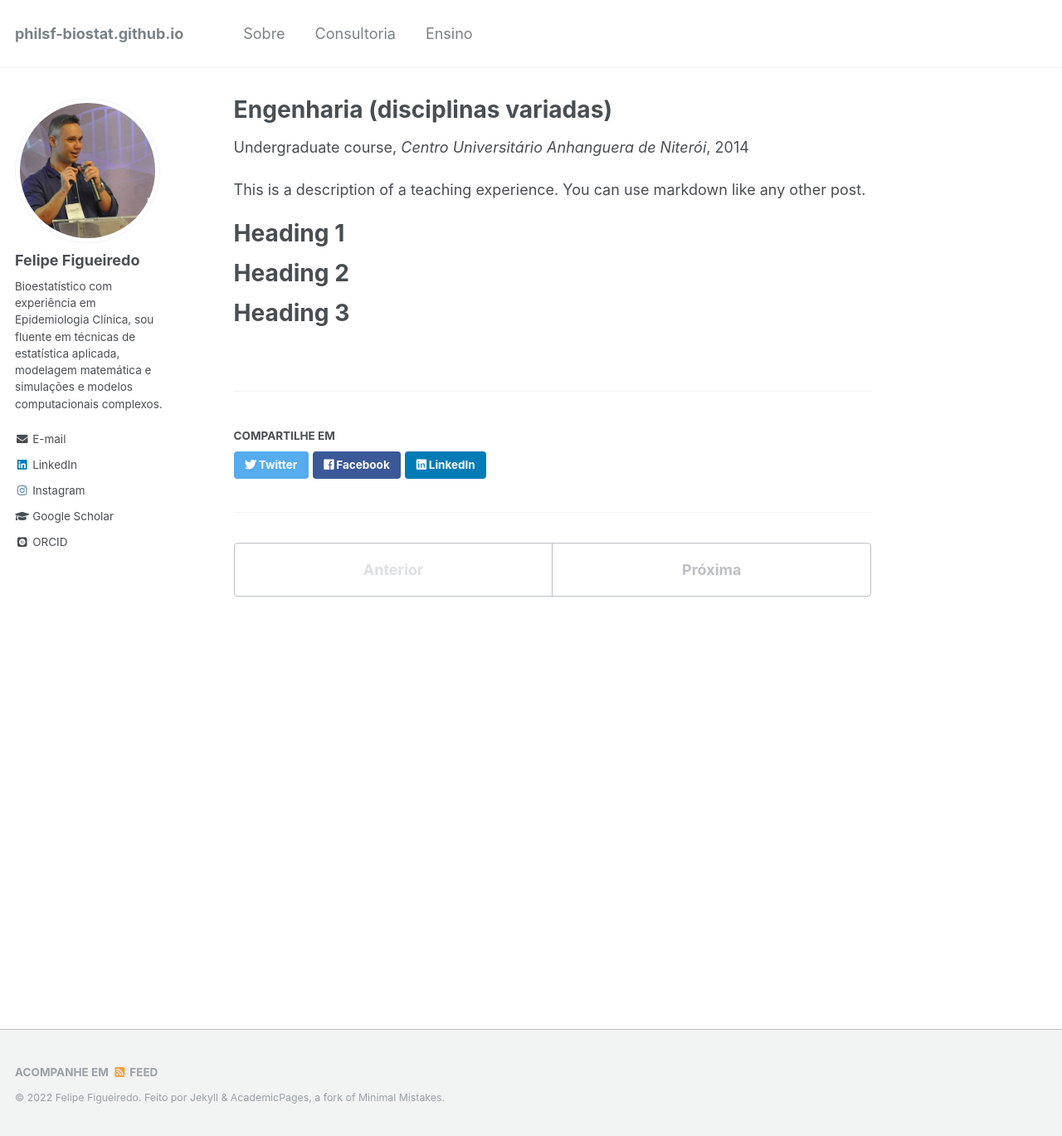
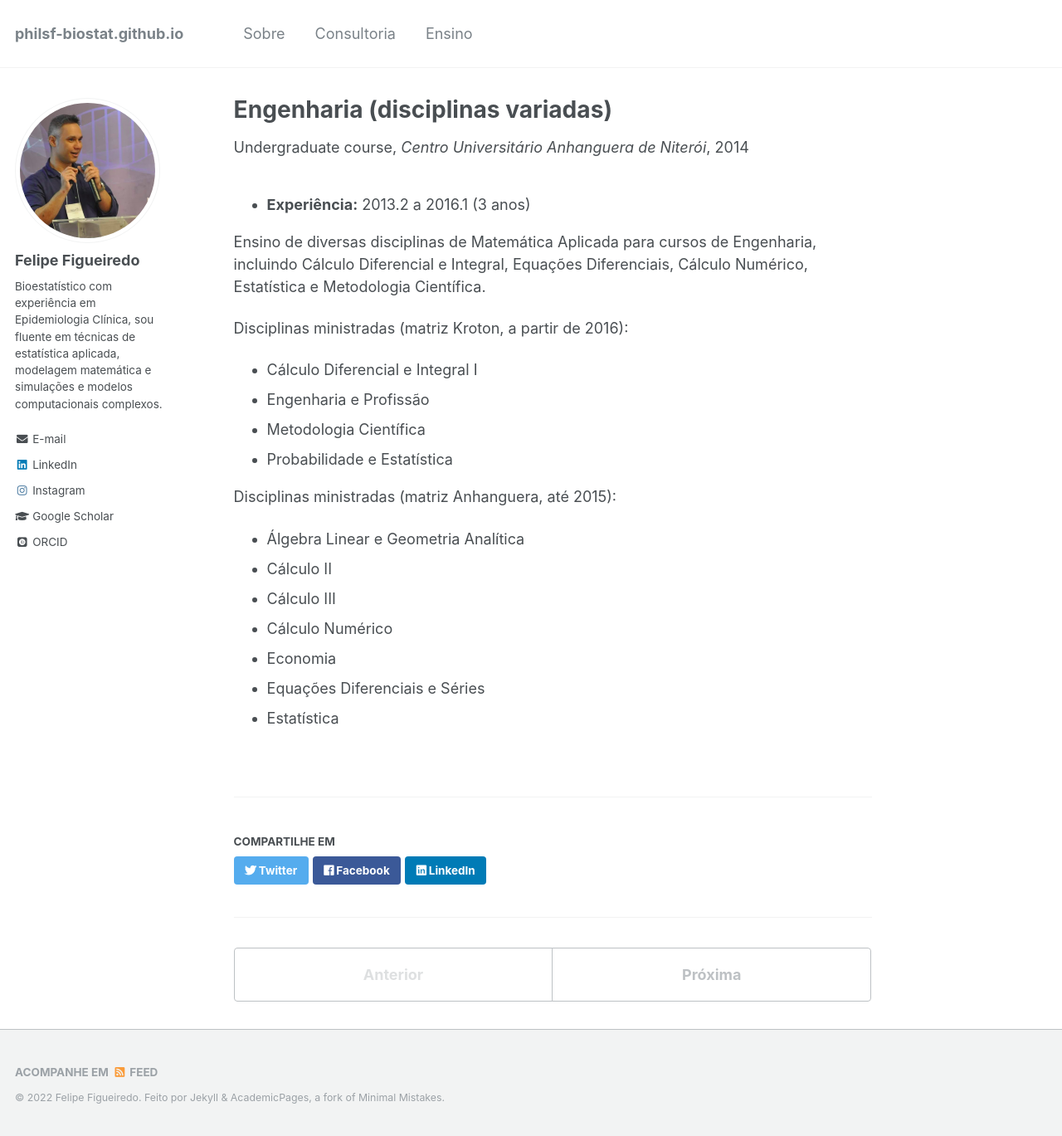
Before and after one commit to philsf-biostat/philsf-biostat.github.io, a Jekyll site: the page built from _teaching/2013-anhanguera-grad.md, in a window 1280 px wide and 1369 px high. Shown: the whole window at 83% size. Built offline with Jekyll 4.4.1, drawn with Linux system fonts in a browser that asks for light colours; some web fonts are replaced.

Commit message:
experiências padronizadas

```diff
--- a/_teaching/2013-anhanguera-grad.md
+++ b/_teaching/2013-anhanguera-grad.md
@@ -8,13 +8,23 @@ date: 2014-01-01
 location: "Niterói, RJ"
 ---
 
-This is a description of a teaching experience. You can use markdown like any other post.
+- **Experiência:** 2013.2 a 2016.1 (3 anos)
 
-Heading 1
-======
+Ensino de diversas disciplinas de Matemática Aplicada para cursos de Engenharia, incluindo Cálculo Diferencial e Integral, Equações Diferenciais, Cálculo Numérico, Estatística e Metodologia Científica.
 
-Heading 2
-======
+Disciplinas ministradas (matriz Kroton, a partir de 2016):
 
-Heading 3
-======
+- Cálculo Diferencial e Integral I
+- Engenharia e Profissão
+- Metodologia Científica
+- Probabilidade e Estatística
+
+Disciplinas ministradas (matriz Anhanguera, até 2015):
+
+- Álgebra Linear e Geometria Analítica
+- Cálculo II
+- Cálculo III
+- Cálculo Numérico
+- Economia
+- Equações Diferenciais e Séries
+- Estatística
```
Also changed, not shown: _teaching/2014-estacio-pronatec.md (+2 -9 lines), _teaching/2015-into-msc.md (+7 -7 lines).
